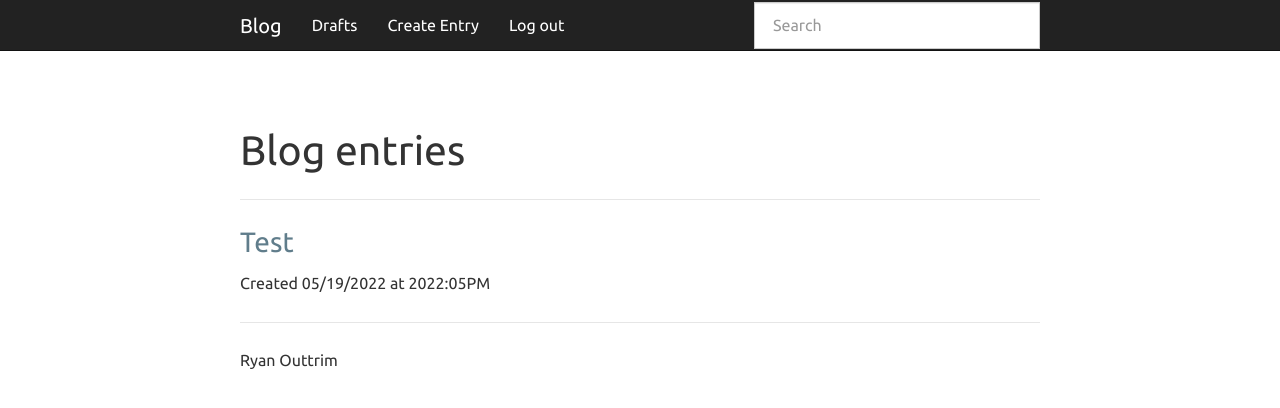
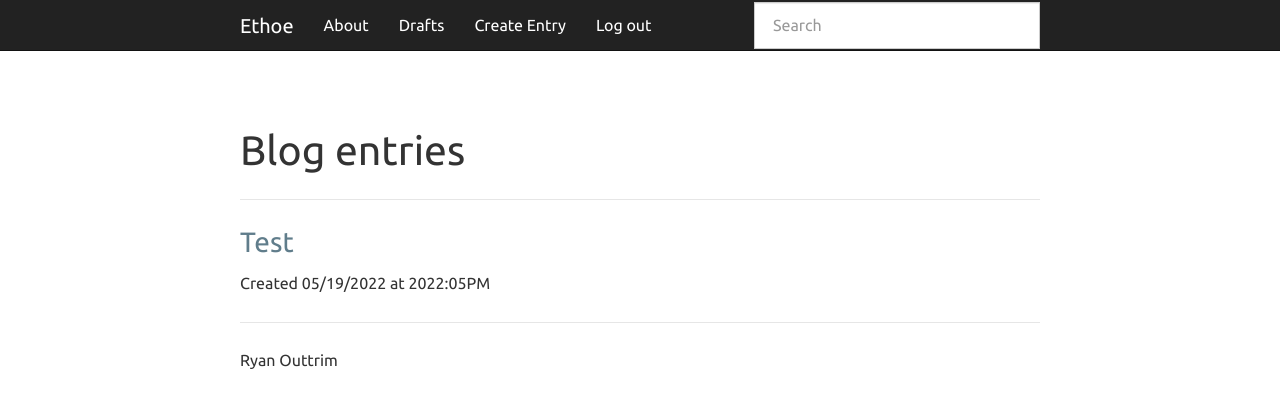
Before and after one commit to Ethoe/devsite, a Flask app: page / in a window 1280 px wide. Shown: the top 408 px of the page. Run offline with Flask 2, Linux system fonts and the light colour scheme; the visitor is signed in with stand-in values (Sample User, id 1); data comes from the database, SQL or seed files in the repository; some libraries are stand-ins or nearby versions.

Commit message:
added about route to header

```diff
--- a/app/templates/base.html
+++ b/app/templates/base.html
@@ -25,10 +25,11 @@
                     <span class="icon-bar"></span>
                     <span class="icon-bar"></span>
                 </button>
-                <a class="navbar-brand" href="{{ url_for('index') }}">Blog</a>
+                <a class="navbar-brand" href="{{ url_for('index') }}">Ethoe</a>
             </div>
             <div class="navbar-collapse collapse">
                 <ul class="nav navbar-nav">
+                    <li><a href="{{ url_for('about') }}">About</a></li>
                     {% if session.logged_in %}
                     <li><a href="{{ url_for('drafts') }}">Drafts</a></li>
                     <li><a href="{{ url_for('create') }}">Create Entry</a></li>
```
